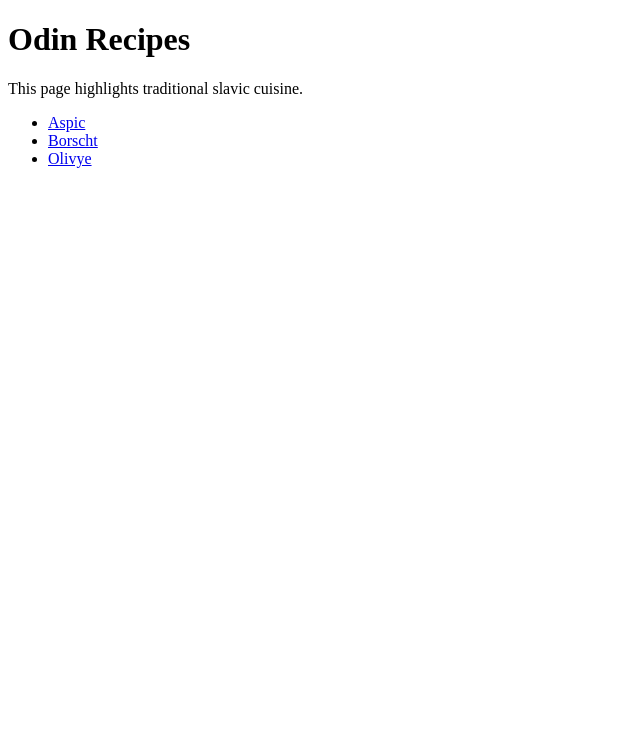
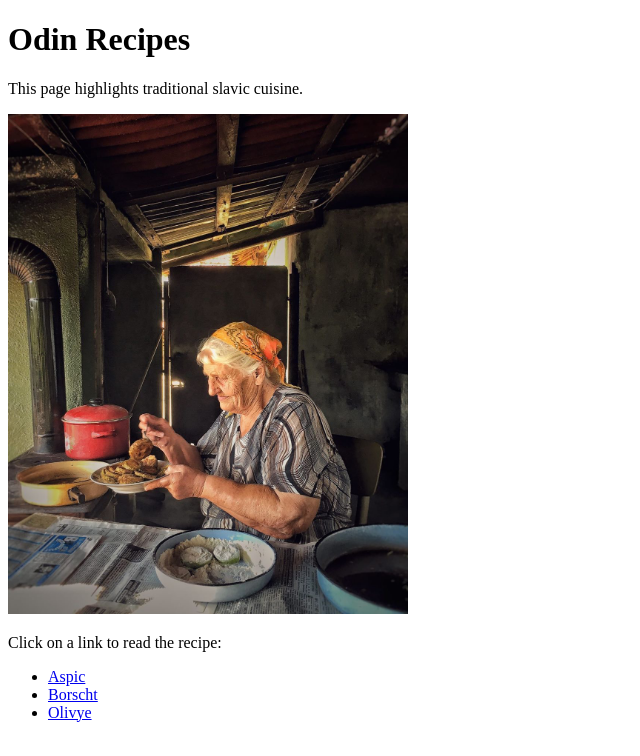
Before and after one commit to atoma02/odin-recipes, a plain HTML site: page index.html in a window 1280 px wide. Shown: the whole page, without its empty margins (0-640 px from the left). Drawn offline with Linux system fonts and the light colour scheme.

```diff
--- a/index.html
+++ b/index.html
@@ -7,6 +7,8 @@
     <body>
         <h1>Odin Recipes</h1>
         <p>This page highlights traditional slavic cuisine. </p>
+        <img src="img/babushka.jpg" alt="Babushka by Tim Clinch" width="400">
+        <p>Click on a link to read the recipe:</p>
         <ul>
             <li><a href="recipes/aspic.html">Aspic</a></li>
             <li><a href="recipes/borscht.html">Borscht</a></li>
```
Also changed, not shown: recipes/aspic.html (+1 -0 lines), recipes/borscht.html (+1 -0 lines), recipes/olivye.html (+2 -0 lines), img/babushka.jpg (added).
